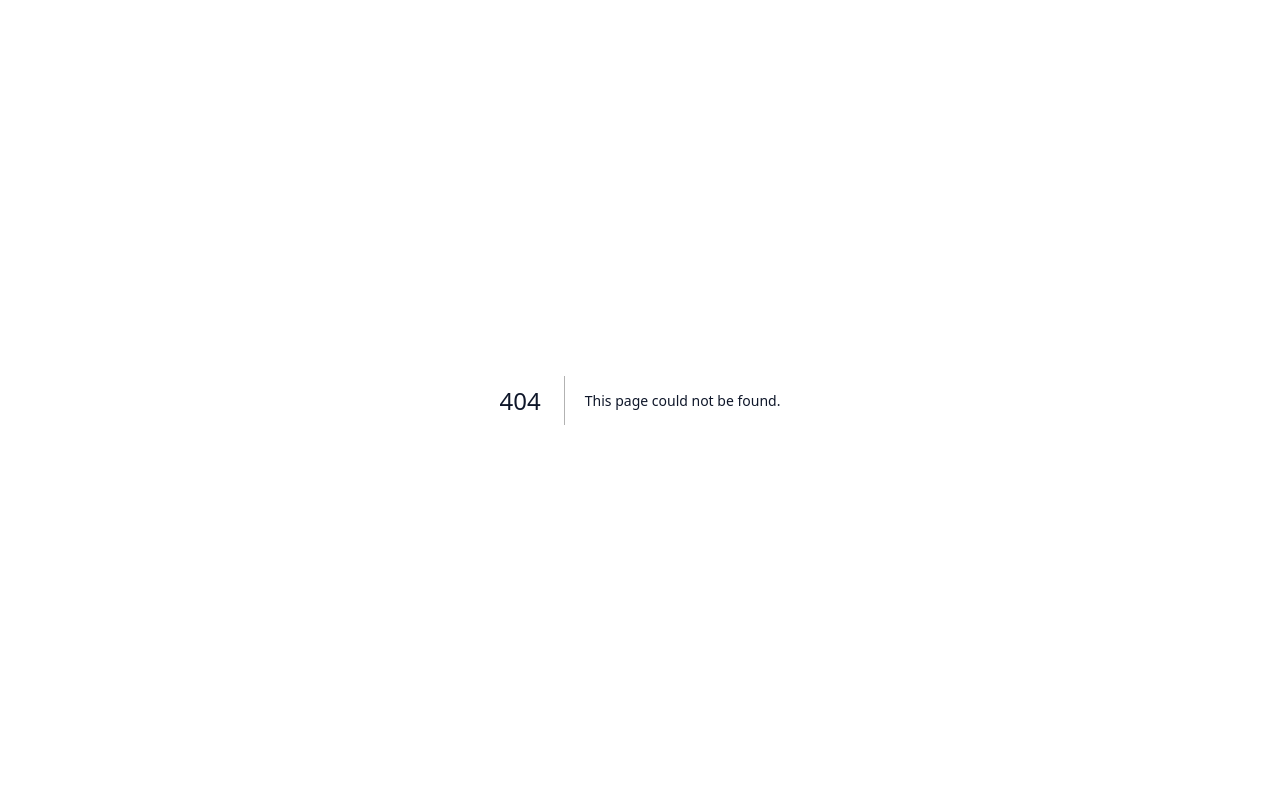
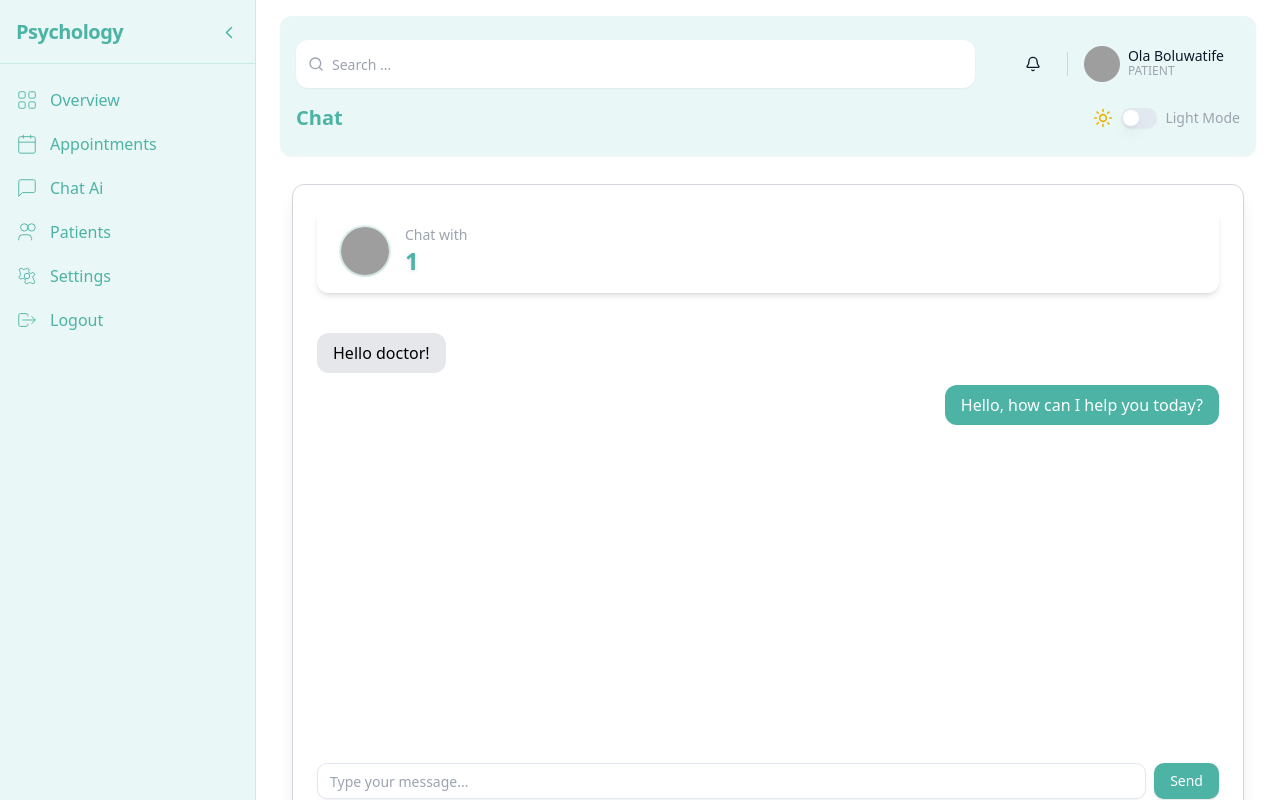
Before and after one commit to saidseghirakram/psychology, a Next.js app: page /dashboard/patients/1/chat in a window 1280 px wide. Before the commit this address had no page. Built offline with nearby package versions, Linux system fonts and the light colour scheme; sample sign-in values are in the browser's storage; grey boxes are pictures that could not be loaded.

Commit message:
chat patient ui

```diff
--- /dev/null
+++ b/app/dashboard/patients/[patientId]/chat/page.tsx
@@ -0,0 +1,84 @@
+'use client';
+
+import { useParams } from 'next/navigation';
+import { useState } from 'react';
+import { Card, CardContent, CardHeader, CardTitle } from '@/components/ui/card';
+import { Input } from '@/components/ui/input';
+import { Button } from '@/components/ui/button';
+import { UserCircle2 } from 'lucide-react';
+import { Avatar, AvatarFallback, AvatarImage } from '@/components/ui/avatar';
+
+export default function PatientChatPage() {
+  const { patientId } = useParams() as { patientId: string };
+  const [messages, setMessages] = useState([
+    { from: 'patient', text: 'Hello doctor!' },
+    { from: 'doctor', text: 'Hello, how can I help you today?' },
+  ]);
+  const [input, setInput] = useState('');
+
+  const handleSend = (e: React.FormEvent) => {
+    e.preventDefault();
+    if (!input.trim()) return;
+    setMessages([...messages, { from: 'doctor', text: input }]);
+    setInput('');
+  };
+
+  return (
+    <div className="flex flex-col justify-center items-center h-full  sm:h-[80vh] w-full px-0 ">
+      <Card className="w-full h-full flex flex-col shadow-lg">
+        <CardHeader>
+          <div className="flex items-center gap-4 bg-background/80 rounded-xl shadow-md px-6 py-4 mb-4">
+            <Avatar className="w-12 h-12 shadow ring-2 ring-primary/20">
+              <AvatarImage
+                src={`https://api.dicebear.com/7.x/initials/svg?seed=${decodeURIComponent(patientId as string).split(' ').join('+')}`}
+                alt={decodeURIComponent(patientId as string)}
+              />
+              <AvatarFallback>
+                <UserCircle2 className="w-8 h-8 text-muted-foreground" />
+              </AvatarFallback>
+            </Avatar>
+            <div>
+              <div className="text-sm text-muted-foreground font-medium">
+                Chat with
+              </div>
+              <CardTitle className="text-2xl font-bold text-primary drop-shadow">
+                {decodeURIComponent(patientId as string)}
+              </CardTitle>
+            </div>
+          </div>
+        </CardHeader>
+        <CardContent className="flex-1 flex flex-col">
+          <div className="flex-1 flex flex-col gap-3 mb-4 overflow-y-auto">
+            {messages.map((msg, idx) => (
+              <div
+                key={idx}
+                className={`flex ${
+                  msg.from === 'doctor' ? 'justify-end' : 'justify-start'
+                }`}
+              >
+                <div
+                  className={`rounded-lg px-4 py-2 max-w-[70%] ${
+                    msg.from === 'doctor'
+                      ? 'bg-primary text-white'
+                      : 'bg-gray-200 text-black dark:bg-gray-200 dark:text-black'
+                  }`}
+                >
+                  {msg.text}
+                </div>
+              </div>
+            ))}
+          </div>
+          <form onSubmit={handleSend} className="flex gap-2">
+            <Input
+              value={input}
+              onChange={e => setInput(e.target.value)}
+              placeholder="Type your message..."
+              className="flex-1 bg-background text-foreground"
+            />
+            <Button type="submit">Send</Button>
+          </form>
+        </CardContent>
+      </Card>
+    </div>
+  );
+}
--- a/app/dashboard/patients/page.tsx
+++ b/app/dashboard/patients/page.tsx
@@ -2,6 +2,7 @@ import { Card, CardFooter } from "@/components/ui/card";
 import { Avatar, AvatarFallback, AvatarImage } from "@/components/ui/avatar";
 import { Button } from "@/components/ui/button";
 import { Pagination, PaginationContent, PaginationItem, PaginationLink } from "@/components/ui/pagination";
+import Link from "next/link";
 
 const patients = [
 	{ name: "Abdelkader Bensalem", condition: "Depression" },
@@ -14,7 +15,6 @@ const patients = [
 	{ name: "Amina Cheriet", condition: "Panic Attacks" },
 ];
 
-
 export default function PatientsPage() {
 	return (
 		<div className="container mx-auto p-8">
@@ -23,8 +23,13 @@ export default function PatientsPage() {
 					<Card key={index} className="flex flex-col items-center p-6">
 						<div className="relative mb-4">
 							<Avatar className="w-24 h-24">
-                <AvatarImage src={`https://api.dicebear.com/7.x/initials/svg?seed=${patients.name.split(' ').join('+')}`} alt={patients.name} />
-                <AvatarFallback>{patients.name.split(' ').map(n => n[0]).join('')}</AvatarFallback>
+								<AvatarImage
+									src={`https://api.dicebear.com/7.x/initials/svg?seed=${patients.name.split(" ").join("+")}`}
+									alt={patients.name}
+								/>
+								<AvatarFallback>
+									{patients.name.split(" ").map((n) => n[0]).join("")}
+								</AvatarFallback>
 							</Avatar>
 							<span className="absolute bottom-1 right-1 block h-4 w-4 rounded-full bg-green-500 ring-2 ring-white"></span>
 						</div>
@@ -33,7 +38,19 @@ export default function PatientsPage() {
 							<p className="text-sm text-primary">{patients.condition}</p>
 						</div>
 						<CardFooter className="flex flex-col space-y-2 w-full p-0">
-              <Button variant="outline" className="w-full">CHAT</Button>
+							<Button
+								asChild
+								variant="outline"
+								className="w-full"
+							>
+								<Link
+									href={`/dashboard/patients/${encodeURIComponent(
+										patients.name
+									)}/chat`}
+								>
+									CHAT
+								</Link>
+							</Button>
 							<Button className="w-full">Details</Button>
 						</CardFooter>
 					</Card>
@@ -44,7 +61,9 @@ export default function PatientsPage() {
 				<Pagination>
 					<PaginationContent>
 						<PaginationItem>
-              <PaginationLink href="#" isActive>1</PaginationLink>
+							<PaginationLink href="#" isActive>
+								1
+							</PaginationLink>
 						</PaginationItem>
 						<PaginationItem>
 							<PaginationLink href="#">2</PaginationLink>
@@ -52,9 +71,7 @@ export default function PatientsPage() {
 						<PaginationItem>
 							<PaginationLink href="#">3</PaginationLink>
 						</PaginationItem>
-            <PaginationItem>
-              ...
-            </PaginationItem>
+						<PaginationItem>...</PaginationItem>
 						<PaginationItem>
 							<PaginationLink href="#">10</PaginationLink>
 						</PaginationItem>
```
Lines whose indentation alone changed are shown as unchanged.
